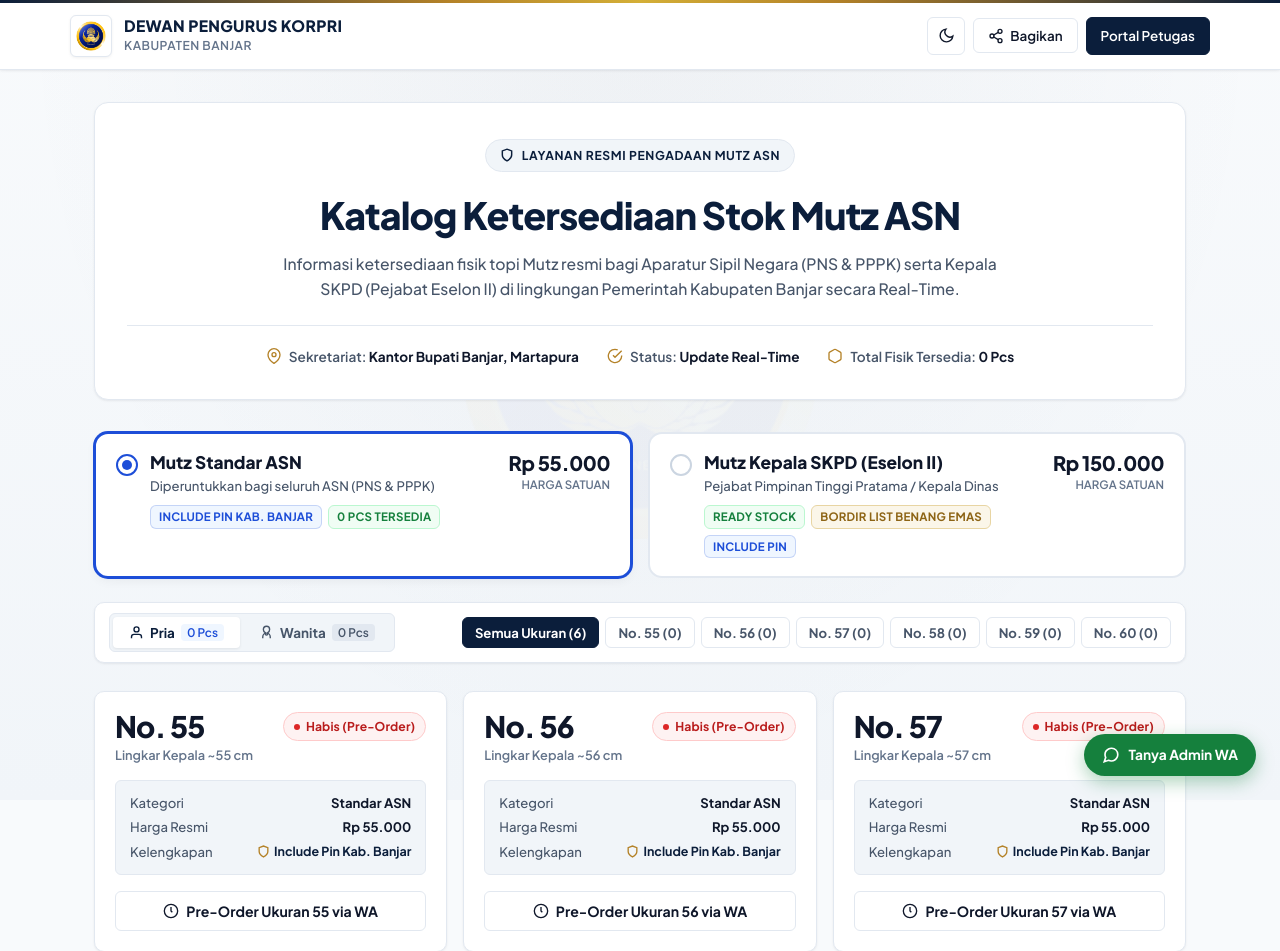
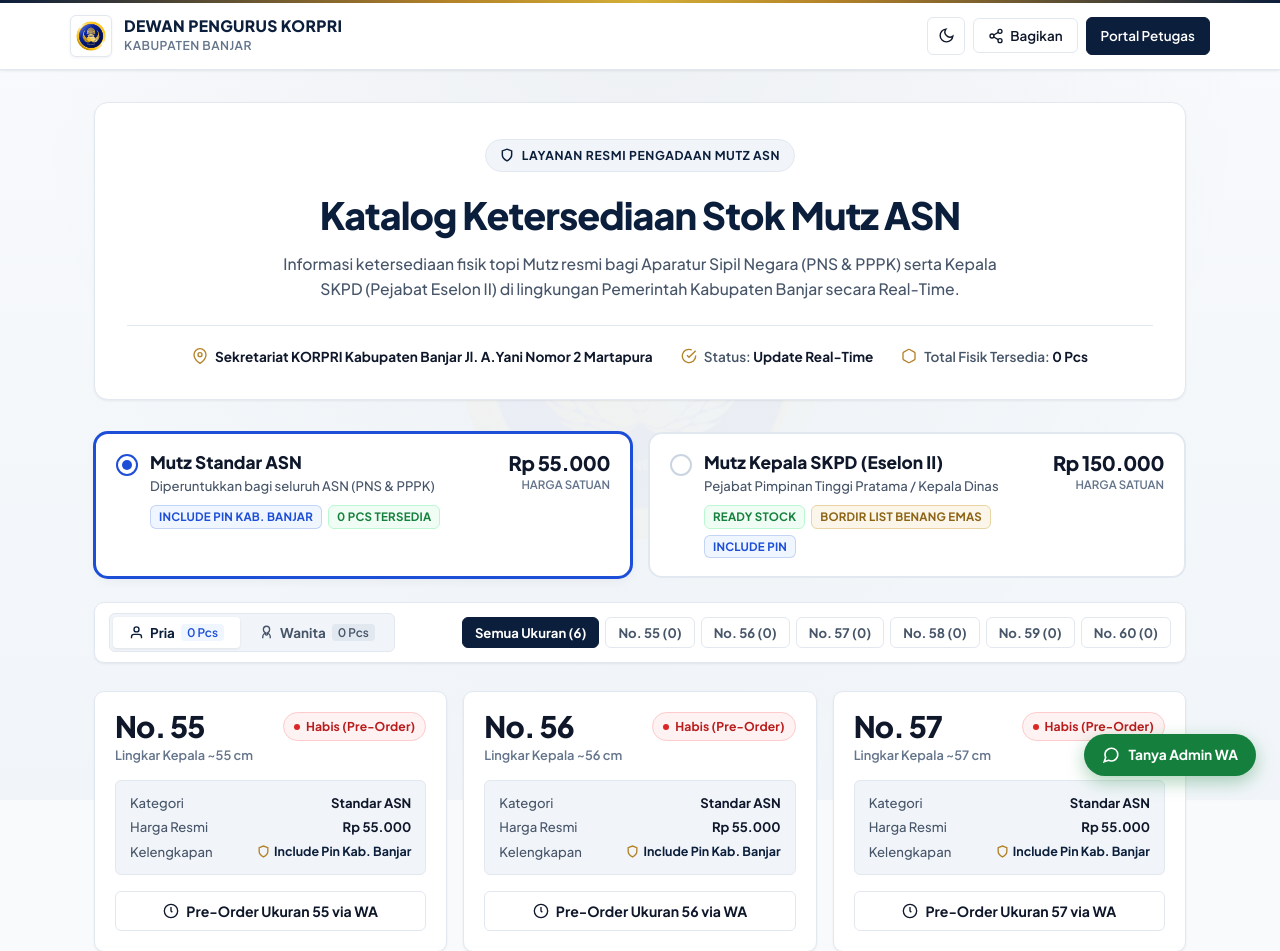
Before and after one commit to kyraaa-dev/aplikasi-rekap-pemesanan, a PHP site: page /cek_stok.php in a window 1280 px wide. Shown: the top 951 px of the page. Run offline with PHP 8.4, Linux system fonts and the light colour scheme; data that the repository does not hold is empty.

Commit message:
fix: ganti teks sekretariat menjadi Sekretariat KORPRI Kabupaten Banjar Jl. A.Yani Nomor 2 Martapura

```diff
--- a/cek_stok.php
+++ b/cek_stok.php
@@ -1653,7 +1653,7 @@ $og_page_url     = $og_protocol . $og_host . $_SERVER['REQUEST_URI'];
             <div class="gov-info-strip">
                 <div class="gov-info-item">
                     <svg xmlns="http://www.w3.org/2000/svg" width="16" height="16" viewBox="0 0 24 24" fill="none" stroke="currentColor" stroke-width="2"><path d="M21 10c0 7-9 13-9 13s-9-6-9-13a9 9 0 0 1 18 0z"></path><circle cx="12" cy="10" r="3"></circle></svg>
-                    <span>Sekretariat: <strong>Kantor Bupati Banjar, Martapura</strong></span>
+                    <span><strong>Sekretariat KORPRI Kabupaten Banjar Jl. A.Yani Nomor 2 Martapura</strong></span>
                 </div>
                 <div class="gov-info-item">
                     <svg xmlns="http://www.w3.org/2000/svg" width="16" height="16" viewBox="0 0 24 24" fill="none" stroke="currentColor" stroke-width="2"><path d="M22 11.08V12a10 10 0 1 1-5.93-9.14"></path><polyline points="22 4 12 14.01 9 11.01"></polyline></svg>
@@ -2242,7 +2242,7 @@ $og_page_url     = $og_protocol . $og_host . $_SERVER['REQUEST_URI'];
             if (nama) msg += `• *Nama Pemesan:* ${nama}\n`;
             if (skpd) msg += `• *Asal SKPD:* ${skpd}\n`;
 
-            msg += `\nMohon informasi kesiapan fisik dan petunjuk pengambilannya di Kantor Bupati Banjar. Terima kasih!`;
+            msg += `\nMohon informasi kesiapan fisik dan petunjuk pengambilannya di Sekretariat KORPRI Kabupaten Banjar Jl. A.Yani Nomor 2 Martapura. Terima kasih!`;
 
             const phone = '<?= $admin_wa_default ?>';
             const url = `https://wa.me/${phone}?text=${encodeURIComponent(msg)}`;
```
